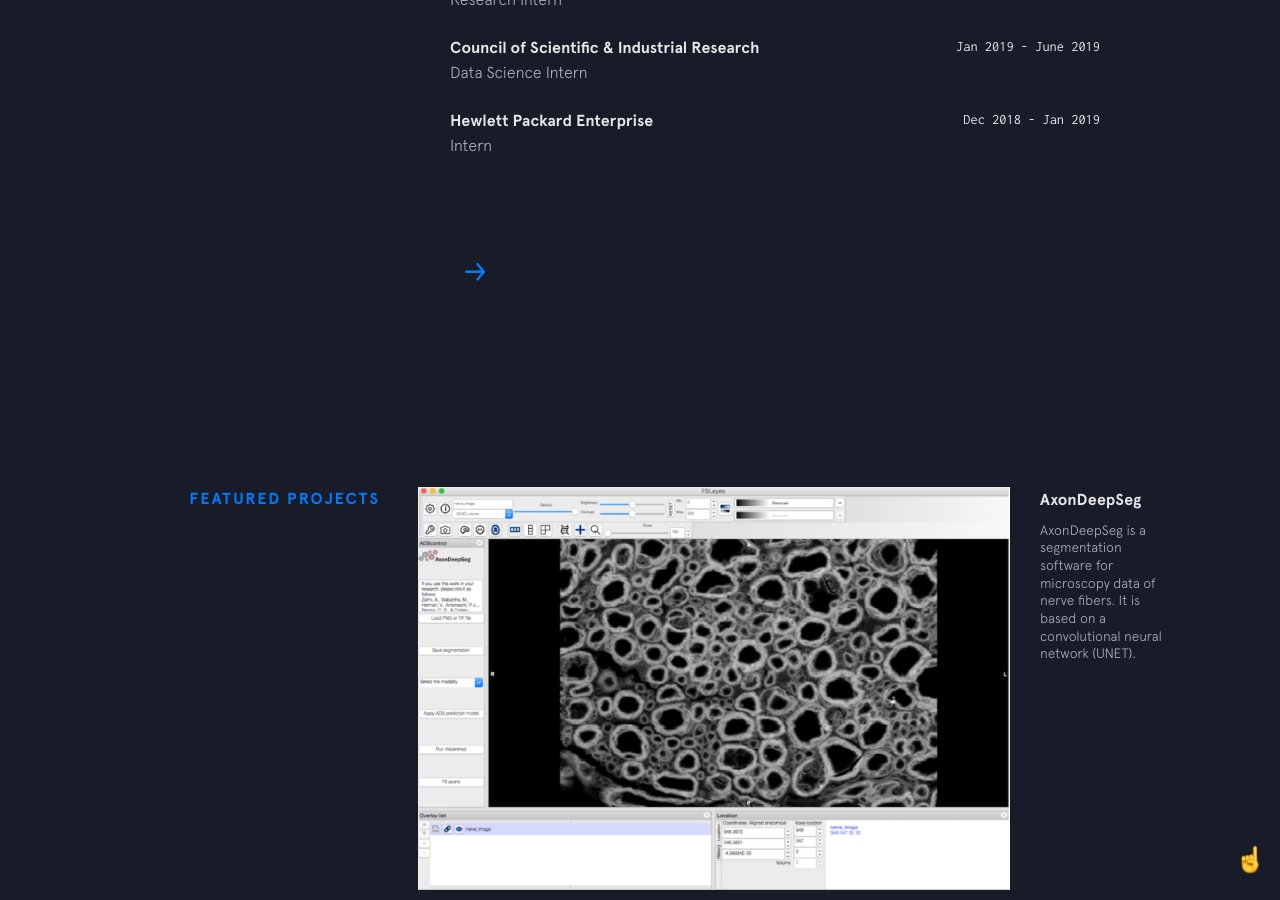
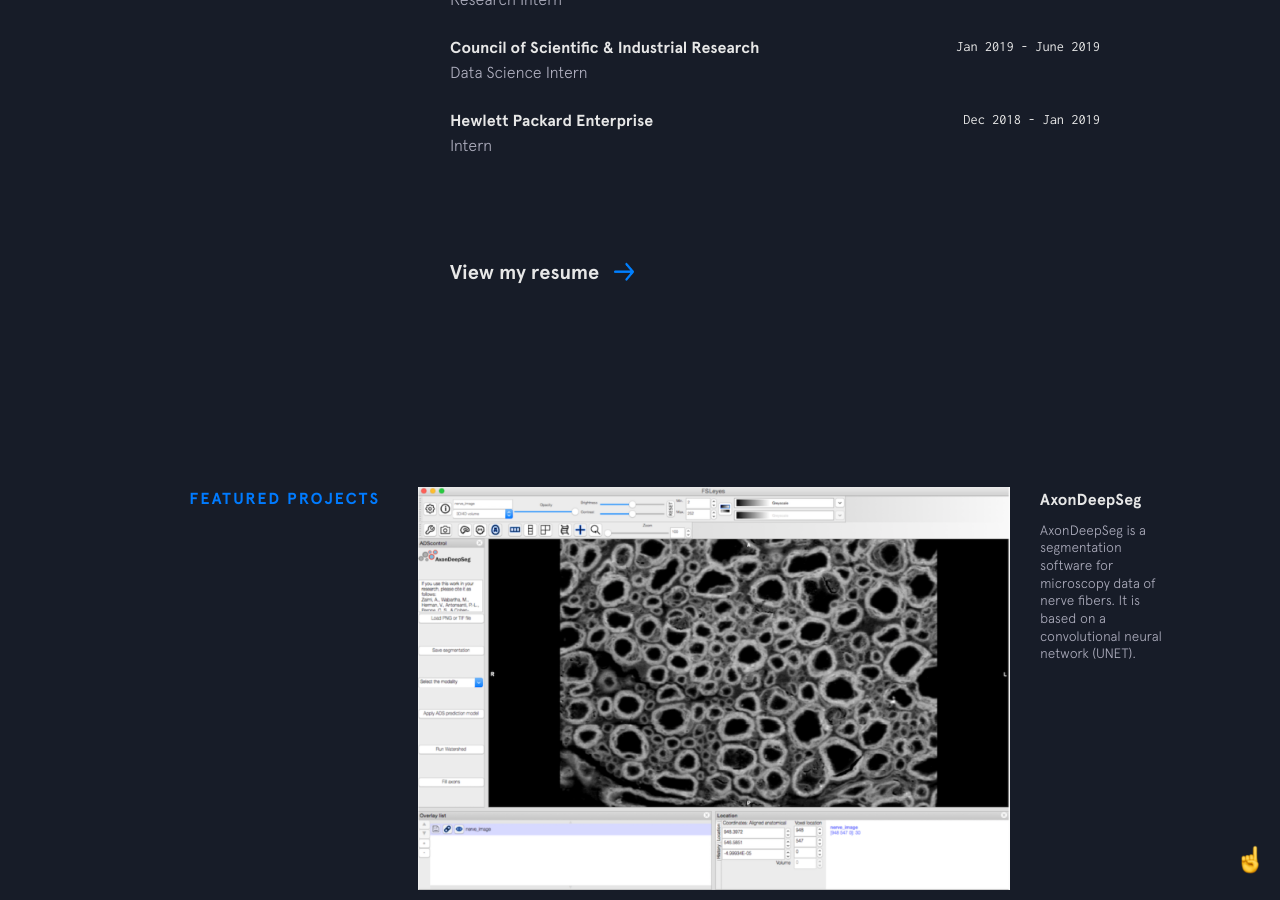
Before and after one commit to vasudev-sharma/vasudev-sharma-.github.io, a Jekyll site: the page built from index.html, in a window 1280 px wide and 900 px high, scrolled down 2172 px. Built offline with Jekyll 4.4.1, drawn with Linux system fonts in a browser that asks for light colours; nearby versions of some CDN libraries.

Commit message:
Add view my resume button

```diff
--- a/_includes/experience.html
+++ b/_includes/experience.html
@@ -15,6 +15,6 @@
       {% endfor %}
     </div>
 
-    <a href="{{site.resume}}" target="_blank" class="arrow-link"></a>
+    <a href="{{site.resume}}" target="_blank" class="arrow-link">View my resume</a>
   </div>
 </section>
```
